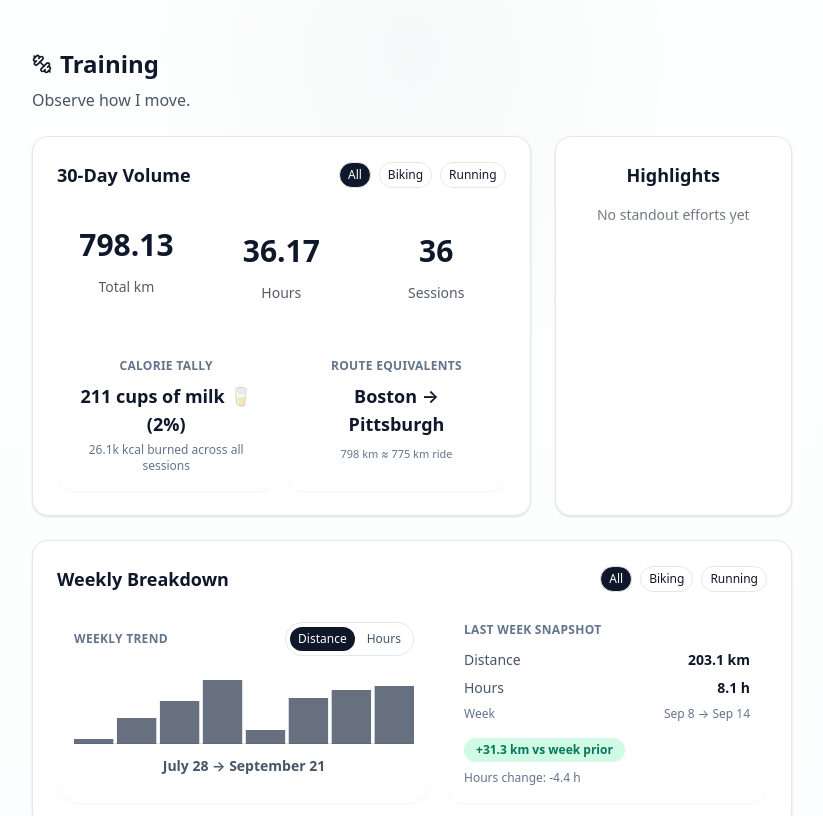
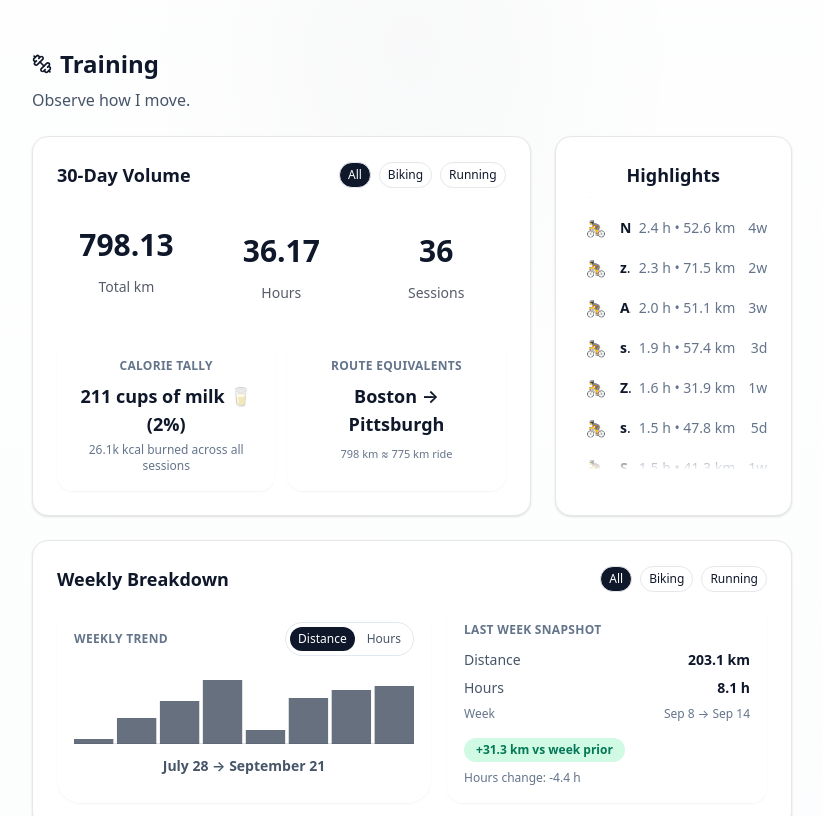
Before and after one commit to seanpatrickmay/seanpatrickmay.github.io, a Next.js app: page / in a window 1280 px wide. Shown: the part 1020-1836 px from the top of the page, without its empty margins (392-1215 px from the left). Built offline with nearby package versions, Linux system fonts and the light colour scheme.

Commit message:
Fix highlights

```diff
--- a/components/AboutSection.jsx
+++ b/components/AboutSection.jsx
@@ -144,11 +144,14 @@ function deriveTrainingInsights(allStats) {
   const calories = {};
   const cups = {};
   const routes = {};
+  const highlights = {};
 
   const activityKeys = ['combined', 'biking', 'running', 'swimming'];
   activityKeys.forEach(key => {
     const monthly = allStats[key]?.monthly;
     const calorieTotal = toNumber(monthly?.calories_kcal);
+    const activities = allStats[key].recent.last50;
+    highlights[key] = activities
     calories[key] = calorieTotal;
     cups[key] = calorieTotal > 0 ? calorieTotal / CALORIES_PER_CUP_OF_MILK : 0;
   });
@@ -163,6 +166,7 @@ function deriveTrainingInsights(allStats) {
     calories,
     cups,
     routes,
+    highlights,
   };
 }
 
@@ -258,6 +262,7 @@ export default function AboutSection({ interests }) {
   const selectedCalories = trainingInsights.calories?.[activity] ?? 0;
   const selectedCups = trainingInsights.cups?.[activity] ?? 0;
   const routeEquivalents = trainingInsights.routes ?? {};
+  const selectedHighlights = trainingInsights.highlights?.[activity] ?? [];
 
   const routeLabelMap = {
     combined: 'All activity',
@@ -271,15 +276,6 @@ export default function AboutSection({ interests }) {
     biking: 'biking',
     running: 'running',
   };
-
-  const recentActivitiesSource = data?.recent?.all ?? data?.recent?.last10 ?? data?.recent?.last3 ?? [];
-
-  const topLongestActivities = useMemo(() => {
-    const hours = x => toNumber(x?.time_hours ?? x?.hours ?? x?.duration_hours);
-    return [...recentActivitiesSource]
-      .sort((a, b) => hours(b) - hours(a))  // desc by hours
-      .slice(0, 10);                        // up to 10, or fewer if not available
-  }, [recentActivitiesSource]);
 
   return (
     <Section id="about" title="About me" icon={Sparkles}>
@@ -375,7 +371,7 @@ export default function AboutSection({ interests }) {
                 </CardHeader>
                 <CardContent className="flex flex-1 flex-col gap-0 px-6 pb-6 pt-0">
                   <div className="flex-1 overflow-hidden">
-                    <RecentActivities activities={topLongestActivities} />
+                    <RecentActivities activities={selectedHighlights} />
                   </div>
                 </CardContent>
               </Card>
```
Also changed, not shown: 1 other file (tests, documents, lock files or other folders).
